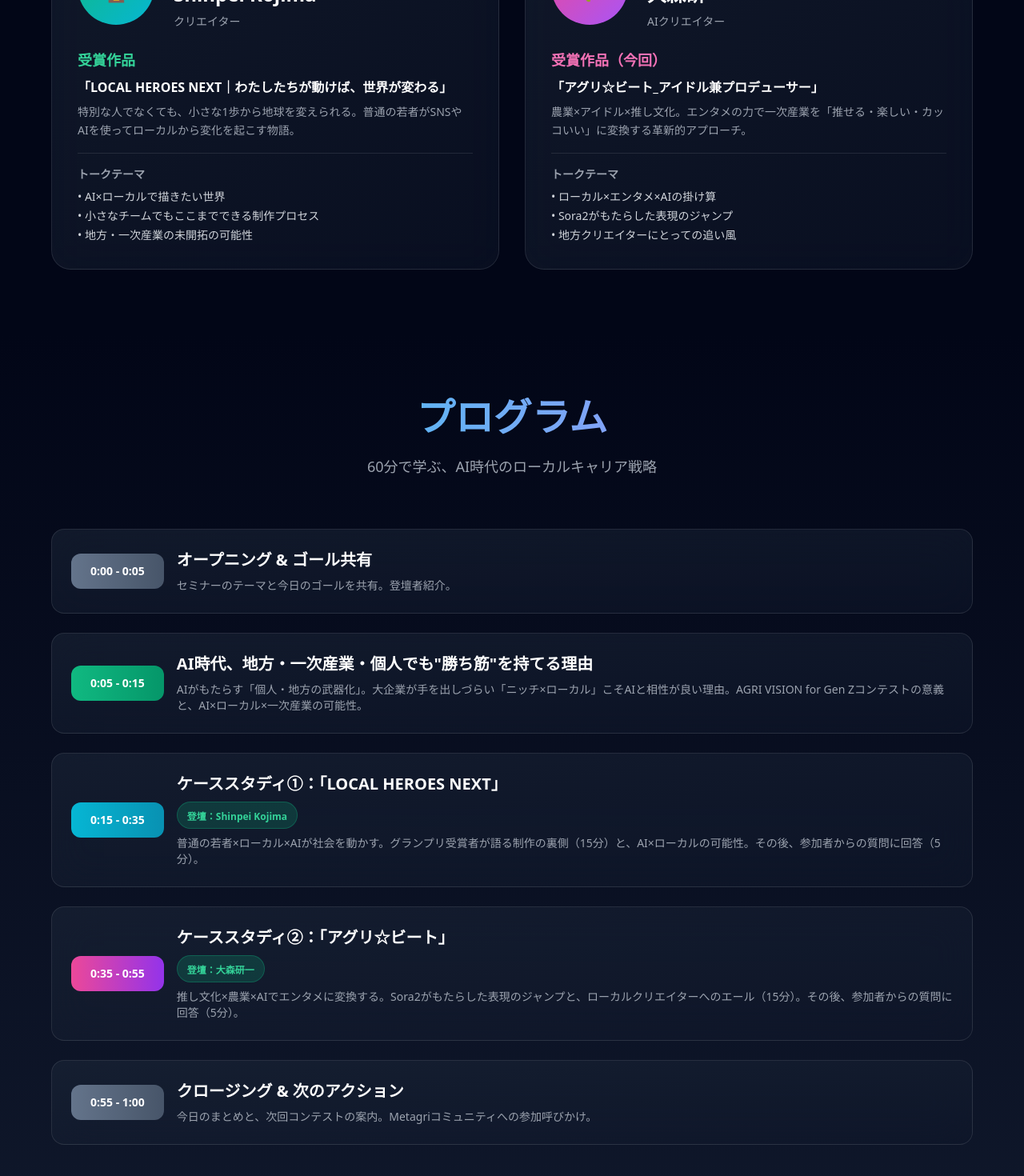
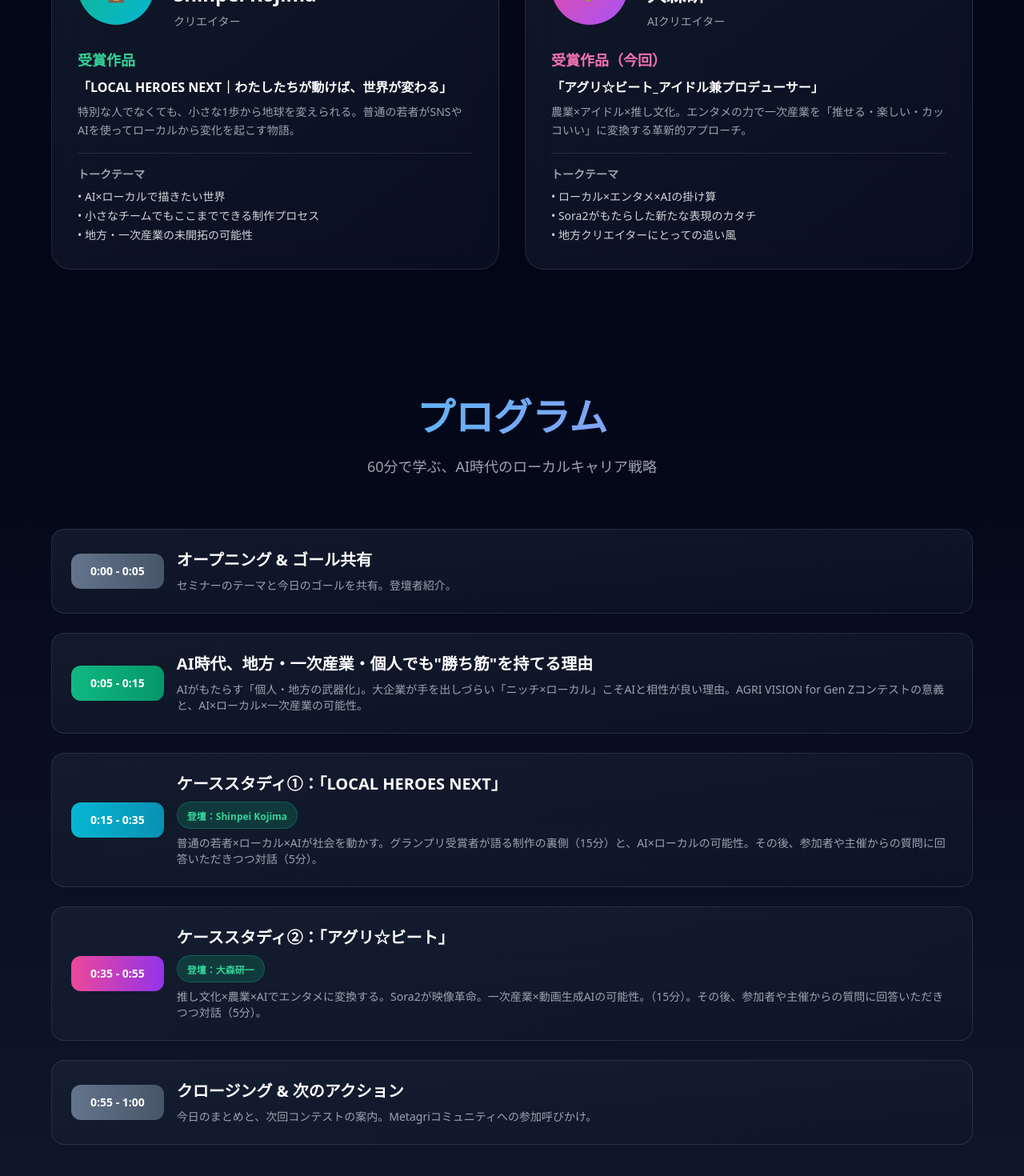
Before and after one commit to NouJouJin/agri-vision-genz-2025, a Next.js app: page /seminar in a window 1280 px wide. Shown: the part 2022-3492 px from the top of the page at 80% size. Built offline with nearby package versions, Linux system fonts and the light colour scheme.

Commit message:
イベントLP更新

```diff
--- a/src/app/seminar/page.tsx
+++ b/src/app/seminar/page.tsx
@@ -181,7 +181,7 @@ export default function SeminarPage() {
                 <h4 className="text-sm font-bold text-gray-400 mb-2">トークテーマ</h4>
                 <ul className="text-sm text-gray-300 space-y-1">
                   <li>• ローカル×エンタメ×AIの掛け算</li>
-                  <li>• Sora2がもたらした表現のジャンプ</li>
+                  <li>• Sora2がもたらした新たな表現のカタチ</li>
                   <li>• 地方クリエイターにとっての追い風</li>
                 </ul>
               </div>
@@ -219,14 +219,14 @@ export default function SeminarPage() {
               {
                 time: '0:15 - 0:35',
                 title: 'ケーススタディ①：「LOCAL HEROES NEXT」',
-                description: '普通の若者×ローカル×AIが社会を動かす。グランプリ受賞者が語る制作の裏側（15分）と、AI×ローカルの可能性。その後、参加者からの質問に回答（5分）。',
+                description: '普通の若者×ローカル×AIが社会を動かす。グランプリ受賞者が語る制作の裏側（15分）と、AI×ローカルの可能性。その後、参加者や主催からの質問に回答いただきつつ対話（5分）。',
                 color: 'from-cyan-500 to-cyan-600',
                 speaker: 'Shinpei Kojima'
               },
               {
                 time: '0:35 - 0:55',
                 title: 'ケーススタディ②：「アグリ☆ビート」',
-                description: '推し文化×農業×AIでエンタメに変換する。Sora2がもたらした表現のジャンプと、ローカルクリエイターへのエール（15分）。その後、参加者からの質問に回答（5分）。',
+                description: '推し文化×農業×AIでエンタメに変換する。Sora2が映像革命。一次産業×動画生成AIの可能性。（15分）。その後、参加者や主催からの質問に回答いただきつつ対話（5分）。',
                 color: 'from-pink-500 to-purple-600',
                 speaker: '大森研一'
               },
```
